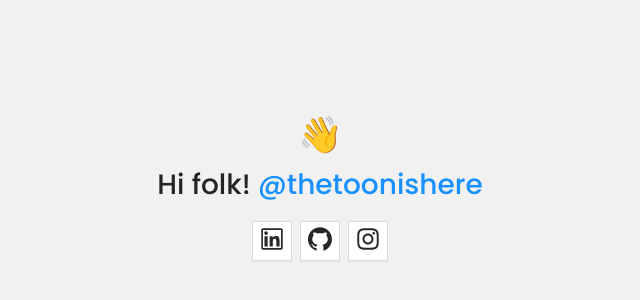
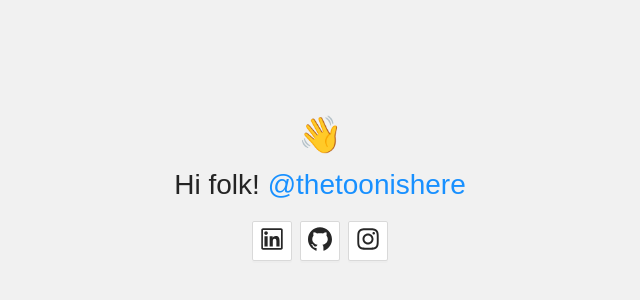
Before and after one commit to tchala120/thetoonishere, a Next.js app: page / in a window 1280 px wide. Shown: the part 216-516 px from the top of the page, without its empty margins (320-960 px from the left). Built offline with nearby package versions, Linux system fonts and the light colour scheme.

Commit message:
faet: Change font to `Inter`

```diff
--- a/pages/_document.tsx
+++ b/pages/_document.tsx
@@ -13,7 +13,7 @@ const Document: NextPage = () => {
           crossOrigin=""
         />
         <link
-          href="https://fonts.googleapis.com/css2?family=Poppins:wght@400;500;700&display=swap"
+          href="https://fonts.googleapis.com/css2?family=Inter:wght@400;700;900&display=swap"
           rel="stylesheet"
         />
       </Head>
```
